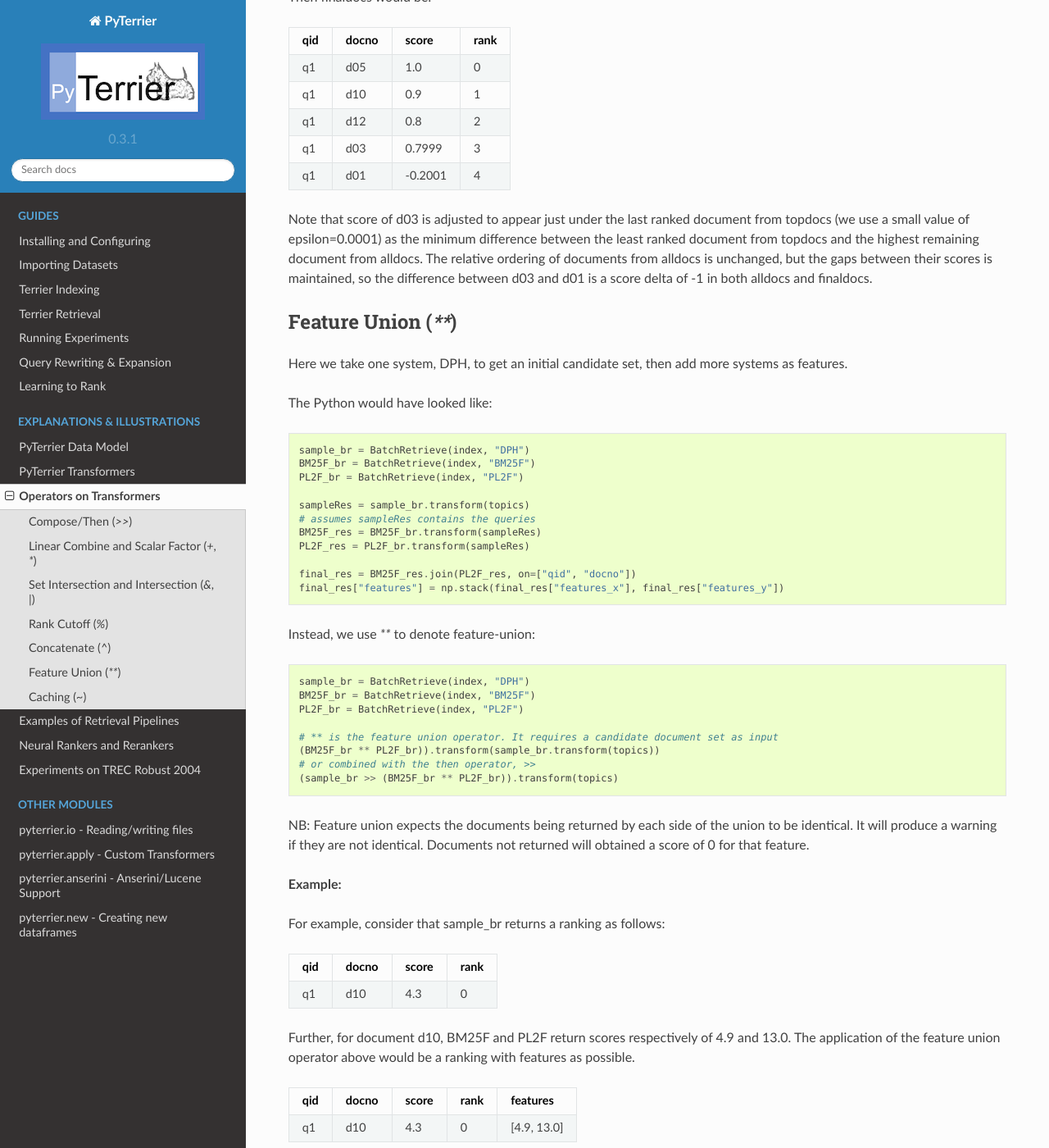
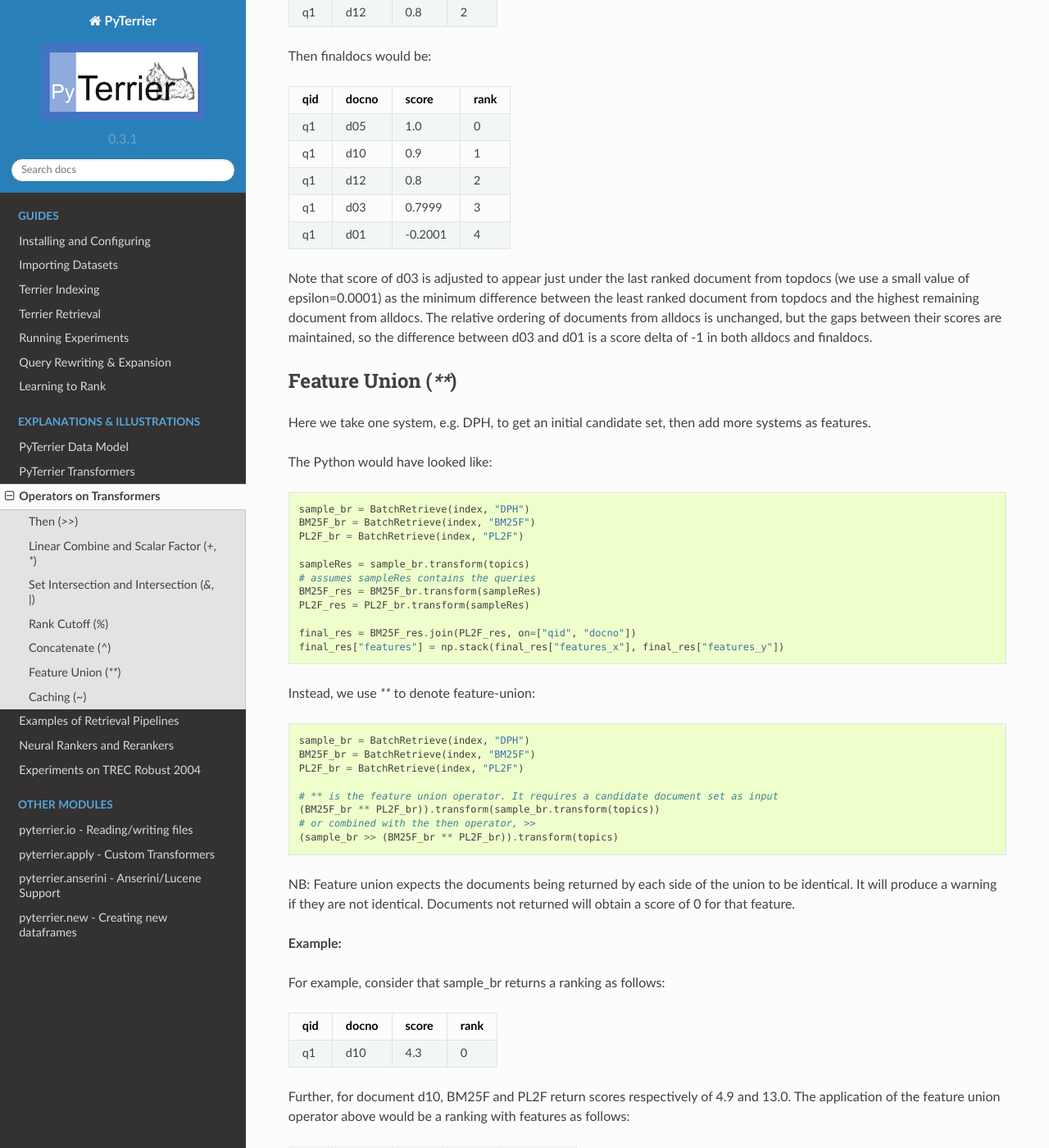
Before and after one commit to terrier-org/pyterrier, a Sphinx documentation site: the page built from docs/operators.rst, in a window 1280 px wide and 1400 px high, scrolled down 5213 px. Shown: the whole window at 82% size. Built offline with Sphinx 7.4.7 and the Read the Docs theme 2.0.0, drawn with Linux system fonts in a browser that asks for light colours; the version number is read from the project's files by our own code; some of the changed text lies outside the part shown.

Commit message:
feedback from Iadh

```diff
--- a/docs/operators.rst
+++ b/docs/operators.rst
@@ -18,7 +20,7 @@
 ============ =================================
 
 
-Compose/Then (`>>`)
+Then (`>>`)
 -------------------
 
 Apply one transformation followed by another::
@@ -63,7 +65,7 @@
 q1  test query #1(test query) #uw8(test query)    d04   3.8   1
 === ============================================= ===== ===== ====
 
-NB: Compose can also be used for retrieval and re-ranking pipelines, such as::
+NB: Then can also be used for retrieval and re-ranking pipelines, such as::
 
     pipeline = BatchRetrieve(index, "DPH") >> BatchRetrieve(index, "BM25")
 
@@ -182,7 +184,7 @@
 
 **Example:**
 
-If a retrieval pipeline returns
+If a retrieval pipeline returns:
 
 === ===== ===== ====
 qid docno score rank
@@ -194,7 +196,7 @@
 q1  d01   2.5   4
 === ===== ===== ====
 
-then the application of the rank cutoff operator would be
+then the application of the rank cutoff operator would be:
 
 === ===== ===== ====
 qid docno score rank
@@ -257,13 +259,13 @@
 
 Note that score of d03 is adjusted to appear just under the last ranked document from topdocs (we use a small value of epsilon=0.0001)
 as the minimum difference between the least ranked document from topdocs and the highest remaining document from alldocs. The relative
-ordering of documents from alldocs is unchanged, but the gaps between their scores is maintained, so the difference between d03 and d01
+ordering of documents from alldocs is unchanged, but the gaps between their scores are maintained, so the difference between d03 and d01
 is a score delta of -1 in both alldocs and finaldocs.
 
 Feature Union (`**`)
 --------------------
 
-Here we take one system, DPH, to get an initial candidate set, then add more systems as features.
+Here we take one system, e.g. DPH, to get an initial candidate set, then add more systems as features.
 
 The Python would have looked like::
 
@@ -292,7 +294,7 @@
     (sample_br >> (BM25F_br ** PL2F_br)).transform(topics)
 
 NB: Feature union expects the documents being returned by each side of the union to be identical.
-It will produce a warning if they are not identical. Documents not returned will obtained a score of 0
+It will produce a warning if they are not identical. Documents not returned will obtain a score of 0
 for that feature.
 
 **Example:**
@@ -306,7 +308,7 @@
 === ===== ===== ====
 
 Further, for document d10, BM25F and PL2F return scores respectively of 4.9 and 13.0. The application
-of the feature union operator above would be a ranking with features as possible.
+of the feature union operator above would be a ranking with features as follows:
 
 === ===== ===== ==== ===========
 qid docno score rank features
@@ -328,6 +332,7 @@
     reranker = ~firstpass >> BatchRetrieve(index, "BM25F")
     Experiment([~firstpass, ~reranker], topics, qrels)
 
-In this example, `firstpass` is cached when it is used in the Experiment evaluation, as well as when it is used in the reranker. We also cache the outcome of the Experiment, so that another evaluation will be faster.
+In this example, `firstpass` is cached when it is used in the Experiment evaluation, as well as when it is used in
+the reranker. We also cache the outcome of the Experiment, so that another evaluation will be faster.
 
 By default, Pyterrier caches results to `~/.pyterrier/transformer_cache/`.
```
Also changed, not shown: other parts of docs/operators.rst (+17 -13 lines).
